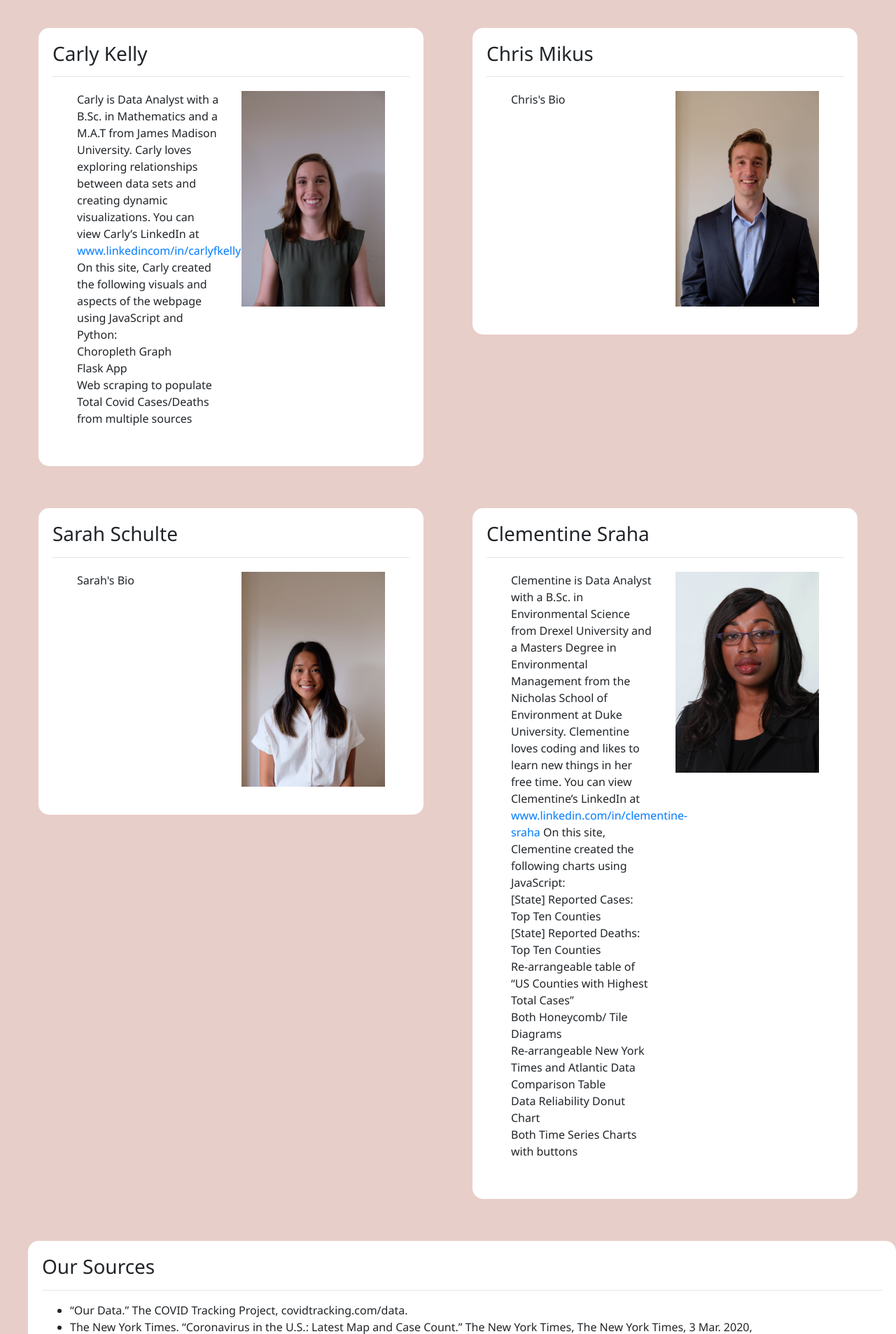
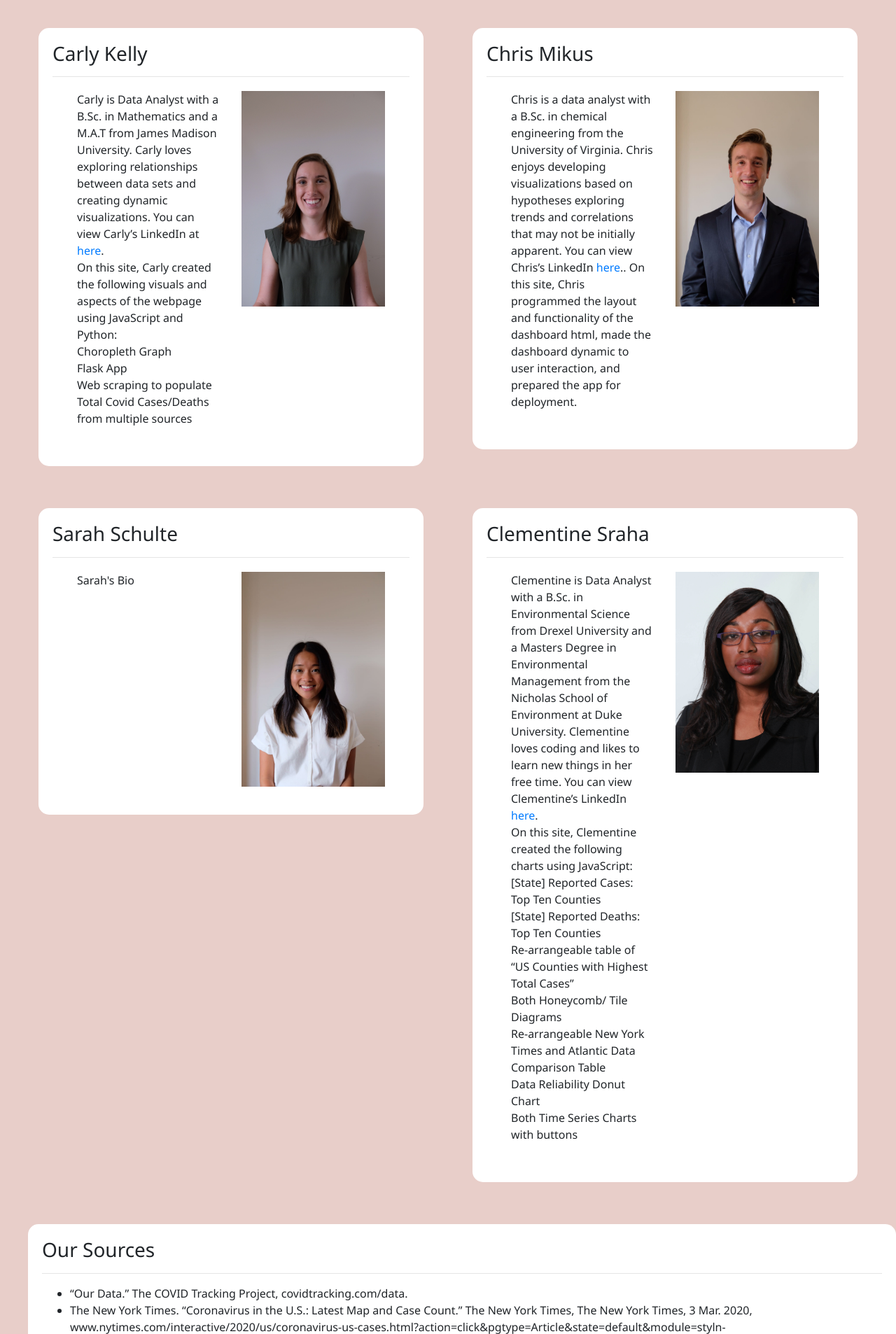
Before and after one commit to carlykelly/Covid-19-Project, a Flask app: page /about_index/ in a window 1280 px wide. Shown: the part 73-1979 px from the top of the page at 70% size. Run offline with Flask 2, Linux system fonts and the light colour scheme; parts of the project's set-up code (start-up, migrations or seed data) failed here and were passed over; some libraries are stand-ins or nearby versions.

Commit message:
added CJM bio

```diff
--- a/templates/about_index.html
+++ b/templates/about_index.html
@@ -110,8 +110,7 @@
                     <div class='col-6'>
                         <p>Carly is Data Analyst with a B.Sc. in Mathematics and a M.A.T from James Madison University.
                             Carly loves exploring relationships between data sets and creating dynamic visualizations.
-                            You can view Carly’s LinkedIn at <a
-                                href='https://www.linkedin.com/in/carlyfkelly/'>www.linkedincom/in/carlyfkelly</a> On
+                            You can view Carly’s LinkedIn at <a href='https://www.linkedin.com/in/carlyfkelly/'>here</a>. <br>On
                             this site, Carly created the following visuals and aspects of the webpage using JavaScript
                             and Python:<br>
                             Choropleth Graph<br>
@@ -131,7 +130,11 @@
                 <hr>
                 <div class='row'>
                     <div class='col-6'>
-                        <p>Chris's Bio</p>
+                        <p>Chris is a data analyst with a B.Sc. in chemical engineering from the University of Virginia.  Chris
+                            enjoys developing visualizations based on hypotheses exploring trends and correlations that may not be
+                            initially apparent.  You can view Chris’s LinkedIn <a href='https://www.linkedin.com/in/christopher-mikus-a26a7311b'>here</a>..  On this site,
+                            Chris programmed the layout and functionality of the dashboard html, made the dashboard dynamic to user interaction,
+                            and prepared the app for deployment.</p>
                     </div>
                     <div class='col-6'>
                         <img src='../static/headshot_chris.jpg' alt='Chris_Mikus' style='width:100%'>
@@ -165,8 +168,7 @@
                         <p>Clementine is Data Analyst with a B.Sc. in Environmental Science from Drexel University and a
                             Masters Degree in Environmental Management from the Nicholas School of Environment at Duke
                             University. Clementine loves coding and likes to learn new things in her free time. You can view
-                            Clementine’s LinkedIn at <a
-                                href='https://www.linkedin.com/in/clementine-sraha/'>www.linkedin.com/in/clementine-sraha</a>
+                            Clementine’s LinkedIn <a href='https://www.linkedin.com/in/clementine-sraha/'>here</a>.<br>
                             On this site, Clementine created the following charts using JavaScript:<br>
                             [State] Reported Cases: Top Ten Counties <br>
                             [State] Reported Deaths: Top Ten Counties<br>
```
